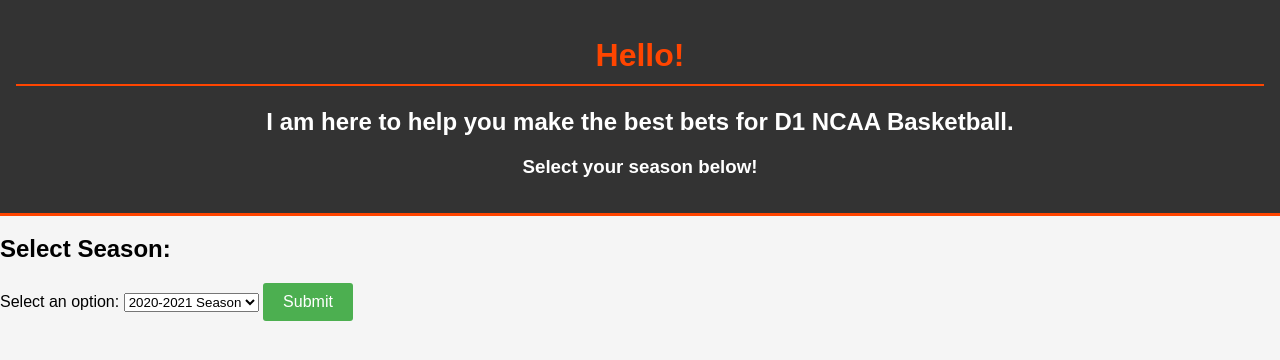
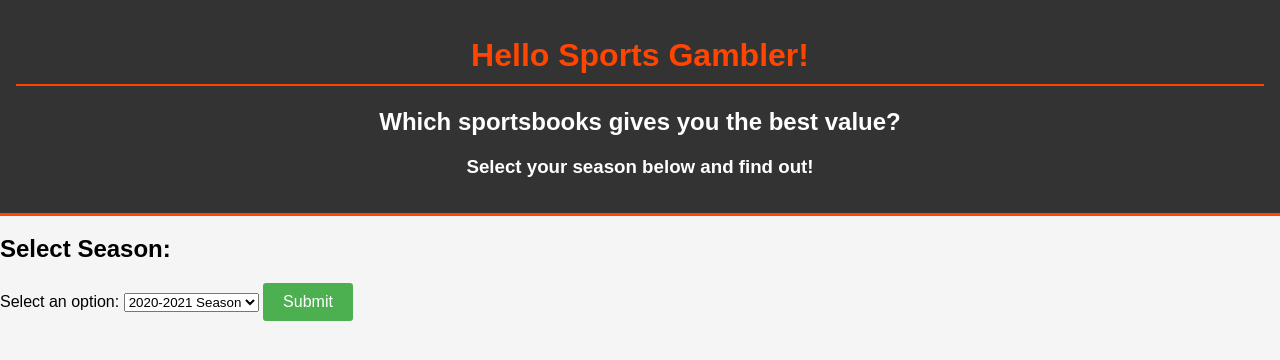
Before and after one commit to michaelswierczynski/Term-Project-2023-Fall, a plain HTML site: page index.html in a window 1280 px wide. Drawn offline with Linux system fonts and the light colour scheme.

Commit message:
Update index.html

```diff
--- a/index.html
+++ b/index.html
@@ -72,9 +72,9 @@
 <body>
 
     <header>
-        <h1>Hello!</h1>
-        <h2>I am here to help you make the best bets for D1 NCAA Basketball.</h2>
-        <h3>Select your season below!</h3>
+        <h1>Hello Sports Gambler!</h1>
+        <h2>Which sportsbooks gives you the best value?</h2>
+        <h3>Select your season below and find out!</h3>
     </header>
 
     <h2>Select Season:</h2>
```
